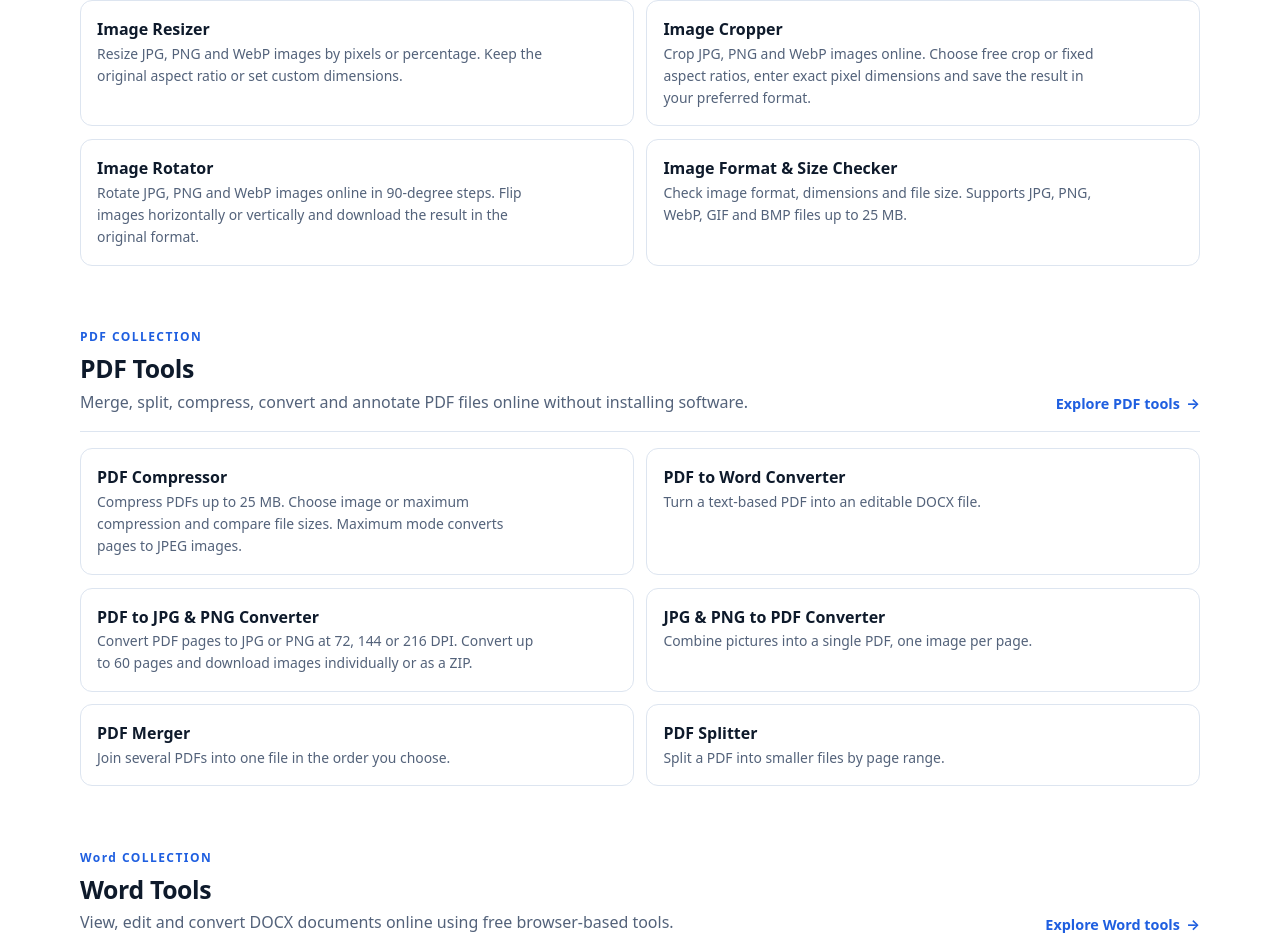
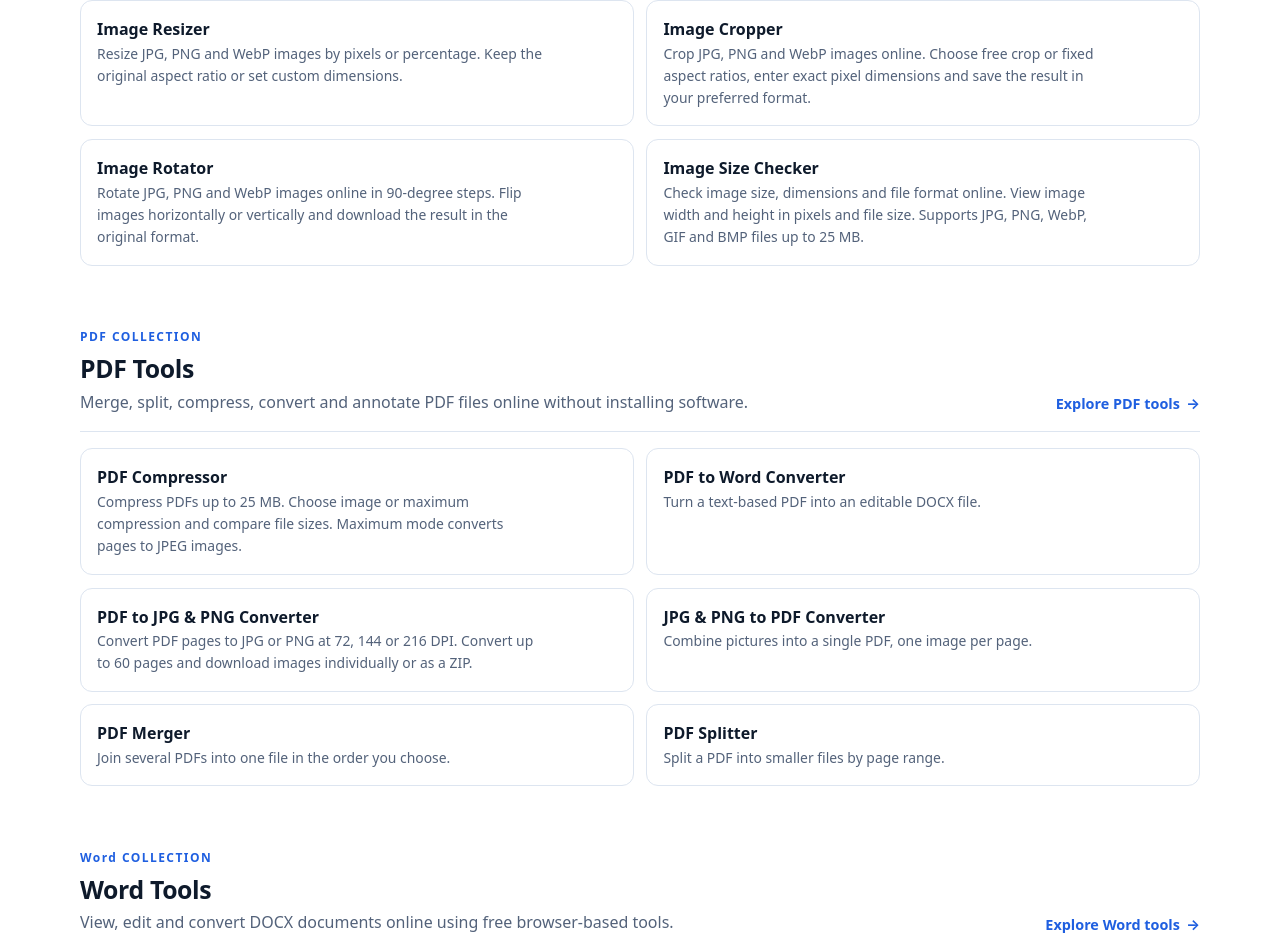
Before and after one commit to mdirfanansarii/fylzora, a React (Vite) app: page / in a window 1280 px wide. Shown: the part 1448-2400 px from the top of the page. Built offline with nearby package versions, Linux system fonts and the light colour scheme; no server answers.

Commit message:
Improve image checker SEO title and description

```diff
--- a/src/data/tools.js
+++ b/src/data/tools.js
@@ -26,7 +26,7 @@ const rawTools = [
   t('image', 'image-resizer', 'Image Resizer', "Resize JPG, PNG and WebP images by pixels or percentage. Keep the original aspect ratio or set custom dimensions."),
   t('image', 'image-cropper', 'Image Cropper', 'Crop JPG, PNG and WebP images online. Choose free crop or fixed aspect ratios, enter exact pixel dimensions and save the result in your preferred format.'),
   t('image', 'image-rotator', 'Image Rotator', 'Rotate JPG, PNG and WebP images online in 90-degree steps. Flip images horizontally or vertically and download the result in the original format.'),
-  t('image', 'image-checker', 'Image Format & Size Checker', "Check image format, dimensions and file size. Supports JPG, PNG, WebP, GIF and BMP files up to 25 MB."),
+  t('image', 'image-checker', 'Image Size Checker', "Check image size, dimensions and file format online. View image width and height in pixels and file size. Supports JPG, PNG, WebP, GIF and BMP files up to 25 MB."),
   t('image', 'multiple-image-compressor', 'Multiple Image Compressor', "Compress up to 20 JPG, PNG and WebP images. Adjust quality, compare sizes and download files individually or in a ZIP."),
   t('image', 'image-quality-controller', 'Image Quality Controller', "Adjust JPG and WebP image quality from 10% to 100%. Preview results and compare file sizes. PNG remains lossless."),
   t('image', 'image-background-color', 'Image Background Color Tool', "Change connected image background areas to a solid colour. Export as PNG, JPG or WebP."),
```
